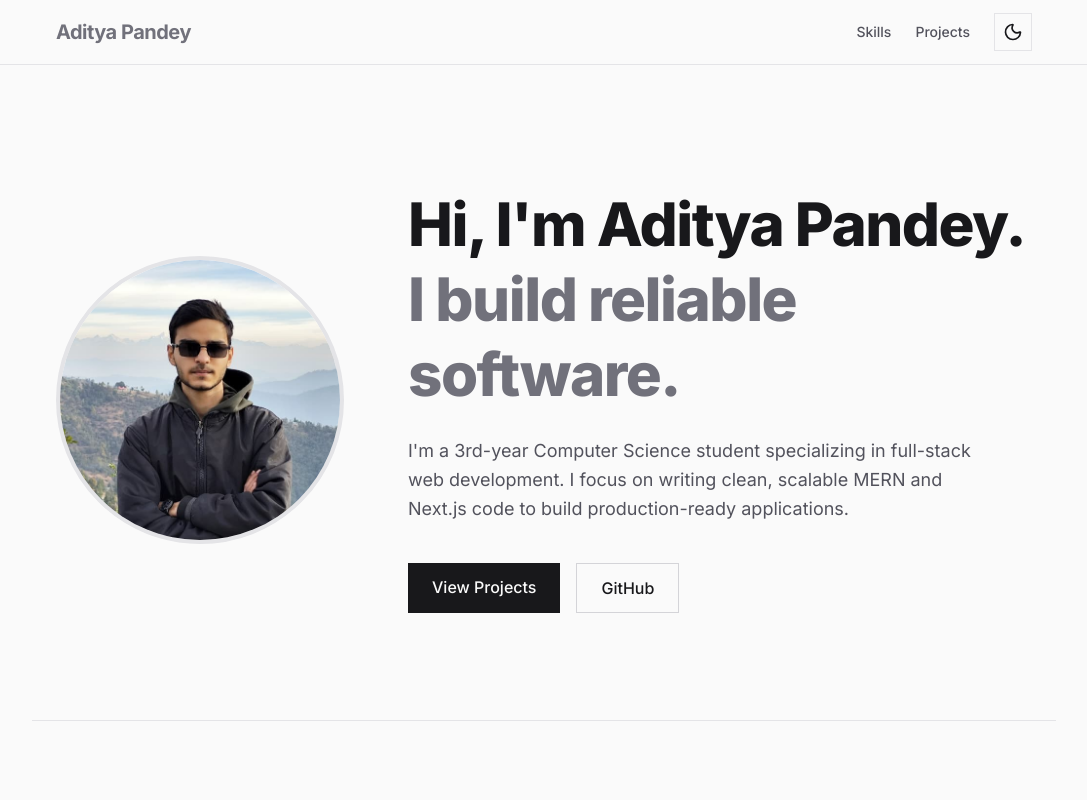
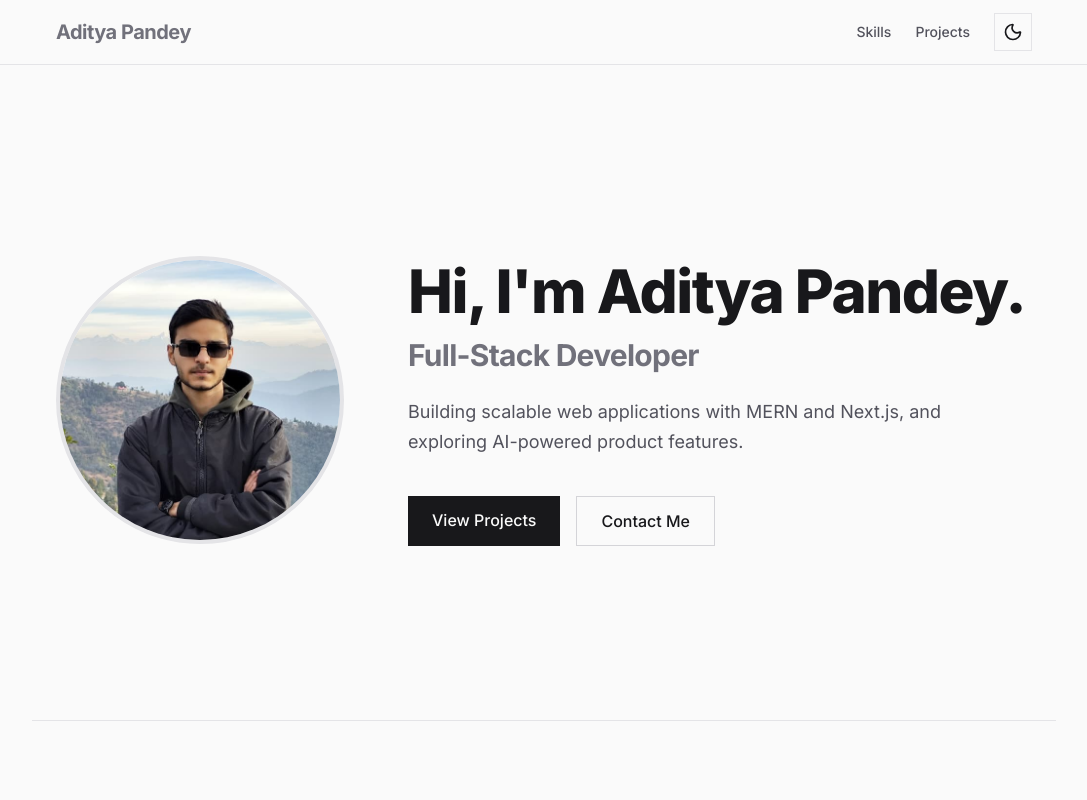
Before and after one commit to Aditya06pandey1368/Portfolio, a Next.js app: page / in a window 1280 px wide. Shown: the top 800 px of the page, without its empty margins (96-1183 px from the left). Built offline with nearby package versions, Linux system fonts and the light colour scheme.

Commit message:
feat: update Hero component with new title and contact button

```diff
--- a/components/Hero.tsx
+++ b/components/Hero.tsx
@@ -8,7 +8,7 @@ export default function Hero() {
     <section className="pt-40 pb-20 px-6 max-w-5xl mx-auto min-h-[90vh] flex items-center justify-center">
       <div className="flex flex-col md:flex-row items-center gap-10 md:gap-16 w-full">
 
-        {/* 1. The Photo Container (Kept Larger) */}
+        {/* 1. The Photo Container */}
         <motion.div
           initial={{ opacity: 0, scale: 0.8 }}
           animate={{ opacity: 1, scale: 1 }}
@@ -16,7 +16,6 @@ export default function Hero() {
           transition={{ duration: 0.5, type: "spring", stiffness: 100 }}
           className="flex-shrink-0 relative group"
         >
-          {/* Image size is w-48 h-48 on mobile, w-72 h-72 on desktop */}
           <div className="relative w-48 h-48 md:w-72 md:h-72 rounded-full overflow-hidden border-4 border-zinc-200 dark:border-zinc-800 transition-colors group-hover:border-zinc-300 dark:group-hover:border-zinc-700">
             <Image
               src="/images/me.png"
@@ -28,7 +27,7 @@ export default function Hero() {
           </div>
         </motion.div>
 
-        {/* 2. The Text Content (Reverted to original smaller size) */}
+        {/* 2. The Text Content */}
         <div className="flex-1 flex flex-col items-start text-center md:text-left">
 
           <motion.div
@@ -36,11 +35,12 @@ export default function Hero() {
             animate={{ opacity: 1, y: 0 }}
             transition={{ duration: 0.5, delay: 0.1 }}
           >
-            {/* Reverted to md:text-6xl */}
-            <h1 className="text-4xl sm:text-5xl md:text-6xl font-extrabold tracking-tight text-zinc-900 dark:text-zinc-50 mb-6 leading-tight">
-              Hi, I'm Aditya Pandey.<br />
-              <span className="text-zinc-500 dark:text-zinc-400">I build reliable software.</span>
+            <h1 className="text-4xl sm:text-5xl md:text-6xl font-extrabold tracking-tight text-zinc-900 dark:text-zinc-50 mb-2 leading-tight">
+              Hi, I'm Aditya Pandey.
             </h1>
+            <h2 className="text-2xl md:text-3xl font-bold text-zinc-500 dark:text-zinc-400 mb-6 tracking-tight">
+              Full-Stack Developer
+            </h2>
           </motion.div>
 
           <motion.p
@@ -49,8 +49,7 @@ export default function Hero() {
             transition={{ duration: 0.5, delay: 0.2 }}
             className="text-lg text-zinc-600 dark:text-zinc-400 max-w-xl mb-10 leading-relaxed mx-auto md:mx-0"
           >
-            I'm a 3rd-year Computer Science student specializing in full-stack web development.
-            I focus on writing clean, scalable MERN and Next.js code to build production-ready applications.
+            Building scalable web applications with MERN and Next.js, and exploring AI-powered product features.
           </motion.p>
 
           <motion.div
@@ -68,15 +67,14 @@ export default function Hero() {
               View Projects
             </motion.a>
 
+            {/* UPDATED: Contact Me Button */}
             <motion.a
               whileHover={{ scale: 1.02 }}
               whileTap={{ scale: 0.98 }}
-              href="https://github.com/yourusername"
-              target="_blank"
-              rel="noopener noreferrer"
+              href="mailto:aaditya06pandey@gmail.com"
               className="px-6 py-3 bg-transparent text-zinc-900 dark:text-zinc-50 font-medium border border-zinc-300 dark:border-zinc-700 hover:bg-zinc-100 dark:hover:bg-zinc-900 transition-colors"
             >
-              GitHub
+              Contact Me
             </motion.a>
           </motion.div>
         </div>
```
